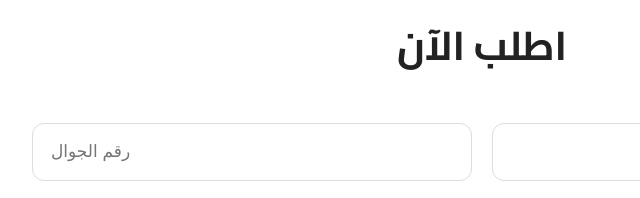
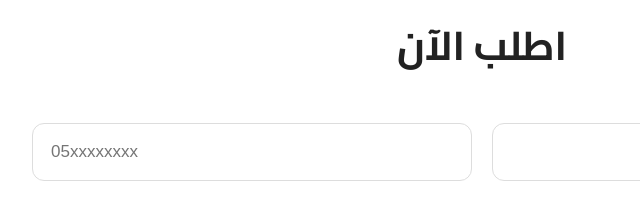
Before and after one commit to HOOD-STORE/HOOD, a plain HTML site: page index.html in a window 1280 px wide. Shown: the part 4020-4218 px from the top of the page, 158-798 px from the left. Drawn offline with Linux system fonts and the light colour scheme.

Commit message:
Update index.html

```diff
--- a/index.html
+++ b/index.html
@@ -474,7 +474,7 @@ ORDER FORM
 
 <div class="row">
 <input type="text" id="name" placeholder="الاسم الكامل" required>
-<input type="tel" id="phone" placeholder="رقم الجوال" required>
+<input type="tel" id="phone" placeholder="05xxxxxxxx" inputmode="numeric" required>
 </div>
 
 <div class="row">
```
